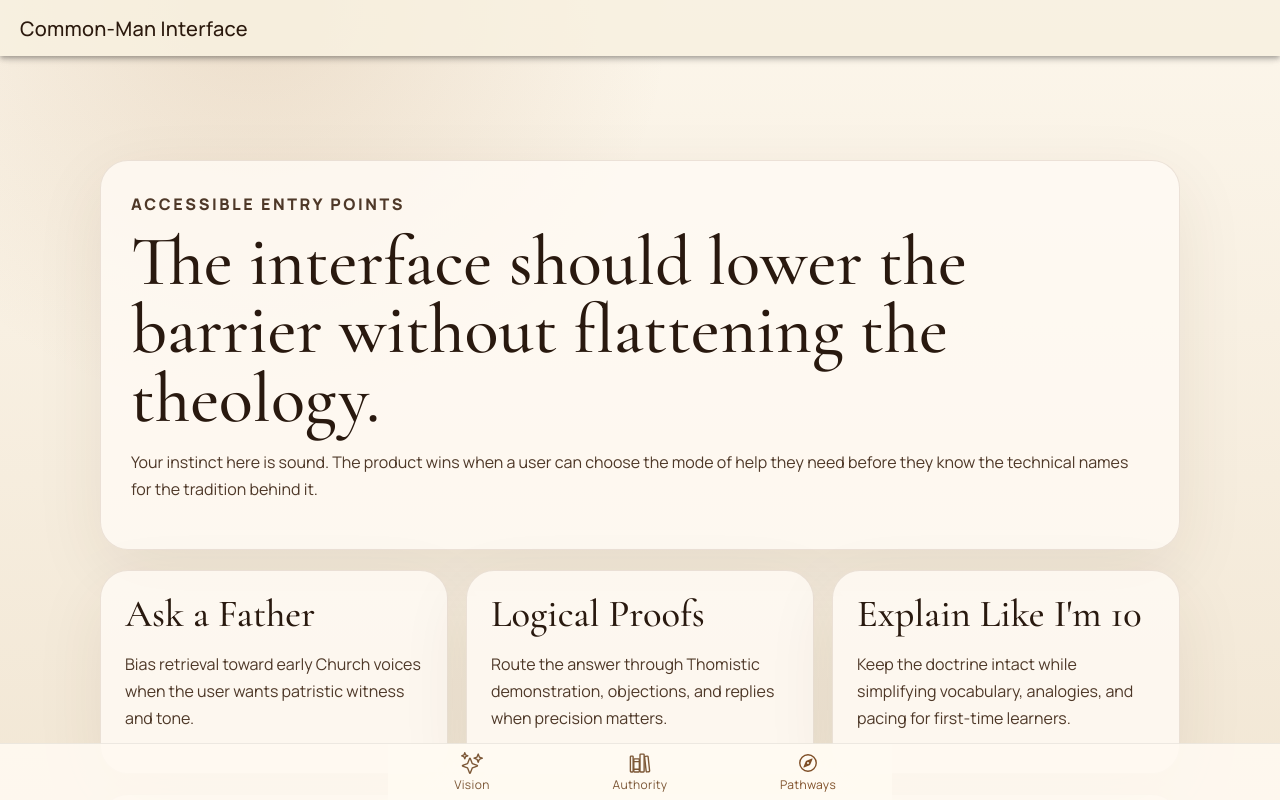
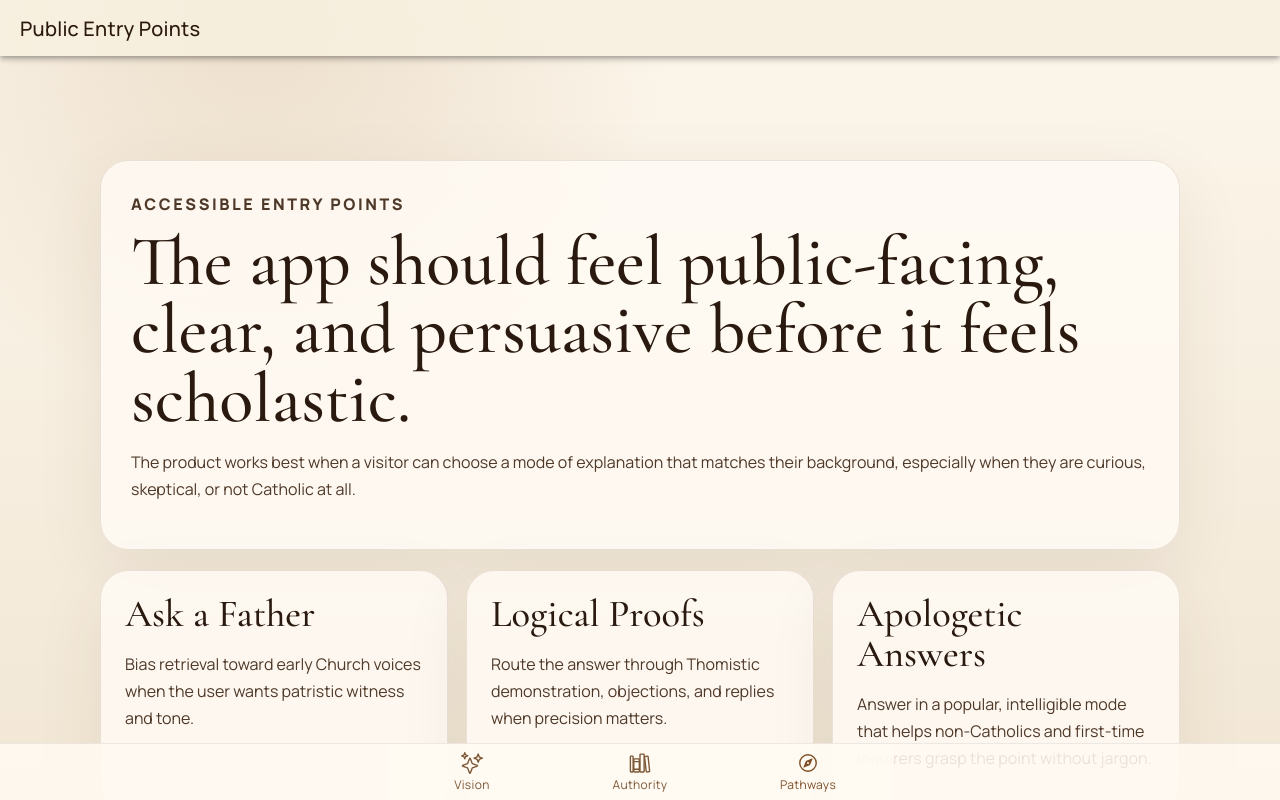
Before and after one commit to siPyt/CatholicTratdition_AI, a React (Vite) app: page /tab3 in a window 1280 px wide. Built offline with nearby package versions, Linux system fonts and the light colour scheme.

Commit message:
Polish public entry point language

```diff
--- a/src/pages/Tab1.css
+++ b/src/pages/Tab1.css
@@ -10,8 +10,7 @@
 
 .hero-card,
 .info-panel,
-.tagline-panel,
-.citation-panel {
+.tagline-panel {
 	backdrop-filter: blur(18px);
 	background: rgba(255, 251, 243, 0.72);
 	border: 1px solid rgba(92, 52, 26, 0.12);
@@ -109,14 +108,12 @@
 }
 
 .info-panel,
-.tagline-panel,
-.citation-panel {
+.tagline-panel {
 	padding: 28px;
 }
 
 .info-panel h2,
-.tagline-panel h2,
-.citation-panel h2 {
+.tagline-panel h2 {
 	font-size: clamp(2rem, 4vw, 3rem);
 	line-height: 1.02;
 }
@@ -136,17 +133,6 @@
 	line-height: 1.15;
 }
 
-.citation-panel {
-	grid-column: 1 / -1;
-}
-
-.citation-panel p {
-	color: #513722;
-	font-family: "Manrope", "Avenir Next", "Segoe UI", sans-serif;
-	font-size: 1.02rem;
-	line-height: 1.7;
-}
-
 @media (max-width: 768px) {
 	.vision-shell {
 		padding: 92px 16px 112px;
@@ -154,8 +140,7 @@
 
 	.hero-card,
 	.info-panel,
-	.tagline-panel,
-	.citation-panel {
+	.tagline-panel {
 		border-radius: 22px;
 	}
 
--- a/src/pages/Tab1.tsx
+++ b/src/pages/Tab1.tsx
@@ -21,7 +21,7 @@ const Tab1: React.FC = () => {
             <div className="hero-actions">
               <IonButton size="default">Ask a Father</IonButton>
               <IonButton fill="outline" size="default">Logical Proofs</IonButton>
-              <IonButton fill="clear" size="default">Explain Like I&apos;m 10</IonButton>
+              <IonButton fill="clear" size="default">Apologetic Answers</IonButton>
             </div>
             <div className="hero-chips" aria-label="Suggested domains">
               <IonChip>tradition.ai</IonChip>
@@ -53,15 +53,6 @@ const Tab1: React.FC = () => {
                 The first is the stronger front-door line because it is broader, clearer, and more welcoming to non-specialists.
               </p>
             </article>
-
-            <article className="citation-panel">
-              <p className="section-label">Citation discipline</p>
-              <h2>Quote the tradition, not the website.</h2>
-              <p>
-                Answers should cite works like <strong>Summa Theologiae I, q. 2, a. 3</strong> or <strong>Confessions, Book 8,
-                Chapter 12</strong>, never the site that supplied the text.
-              </p>
-            </article>
           </section>
         </div>
       </IonContent>
--- a/src/pages/Tab3.tsx
+++ b/src/pages/Tab3.tsx
@@ -6,17 +6,17 @@ const Tab3: React.FC = () => {
     <IonPage className="pathways-page">
       <IonHeader translucent>
         <IonToolbar>
-          <IonTitle>Common-Man Interface</IonTitle>
+          <IonTitle>Public Entry Points</IonTitle>
         </IonToolbar>
       </IonHeader>
       <IonContent fullscreen className="pathways-content">
         <div className="pathways-shell">
           <section className="pathways-hero">
             <p className="section-label">Accessible entry points</p>
-            <h1>The interface should lower the barrier without flattening the theology.</h1>
+            <h1>The app should feel public-facing, clear, and persuasive before it feels scholastic.</h1>
             <p>
-              Your instinct here is sound. The product wins when a user can choose the mode of help they need before they know
-              the technical names for the tradition behind it.
+              The product works best when a visitor can choose a mode of explanation that matches their background, especially
+              when they are curious, skeptical, or not Catholic at all.
             </p>
           </section>
 
@@ -32,8 +32,8 @@ const Tab3: React.FC = () => {
             </article>
 
             <article className="pathway-card">
-              <h2>Explain Like I&apos;m 10</h2>
-              <p>Keep the doctrine intact while simplifying vocabulary, analogies, and pacing for first-time learners.</p>
+              <h2>Apologetic Answers</h2>
+              <p>Answer in a popular, intelligible mode that helps non-Catholics and first-time inquirers grasp the point without jargon.</p>
             </article>
           </section>
 
@@ -42,7 +42,7 @@ const Tab3: React.FC = () => {
             <ol>
               <li>The user chooses a human-readable entry point instead of navigating academic categories.</li>
               <li>The system retrieves across Scripture, Fathers, councils, and trusted teachers.</li>
-              <li>The final synthesis yields to Thomistic coherence before the answer is returned.</li>
+              <li>The final synthesis stays publicly intelligible while still yielding to Thomistic coherence before the answer is returned.</li>
             </ol>
           </section>
         </div>
```
